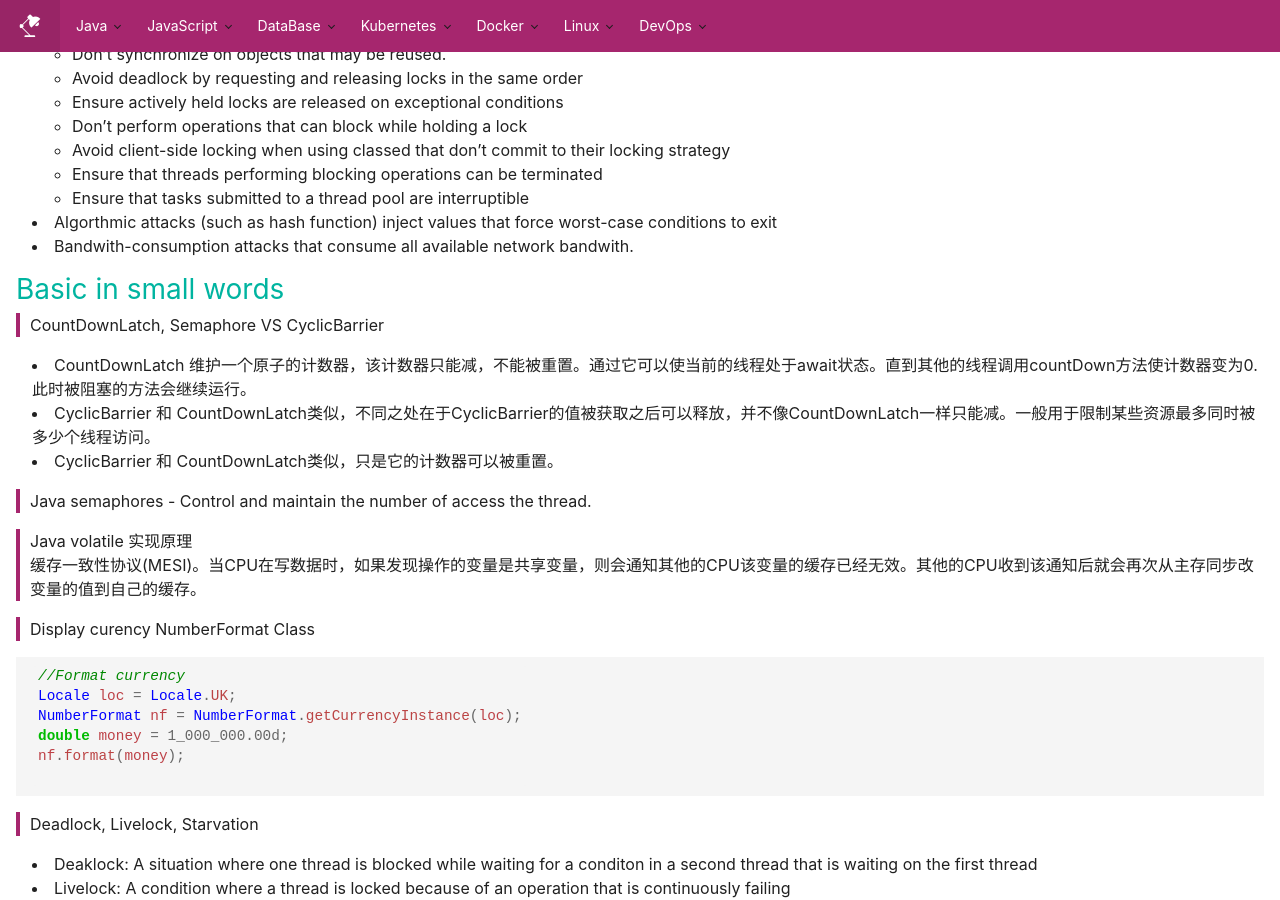
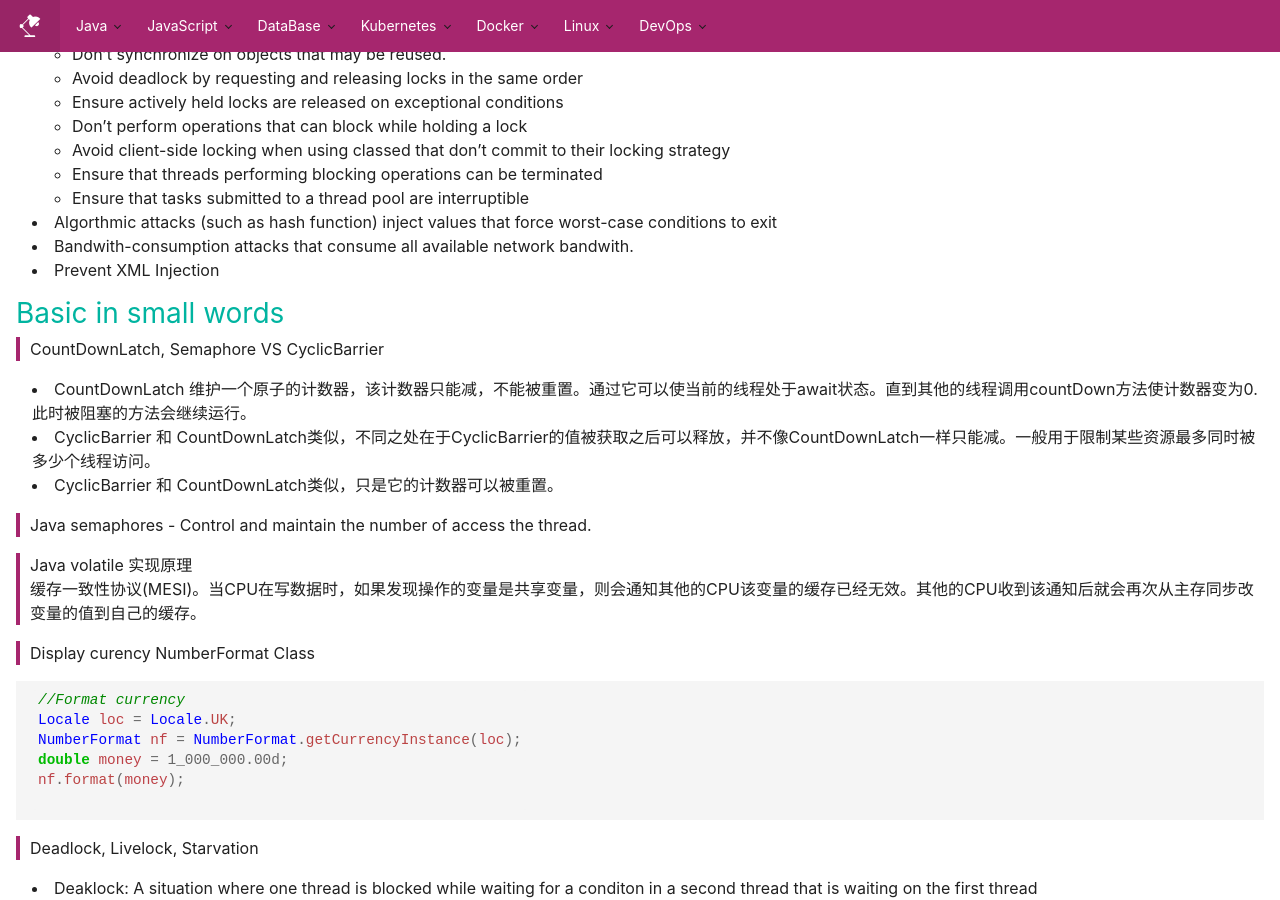
Before and after one commit to Evliess/evliess.github.io, a Jekyll site: the page built from _posts/2018-02-22-basicknowledge-java.md, in a window 1280 px wide and 900 px high, scrolled down 1301 px. Built offline with Jekyll 4.4.1, drawn with Linux system fonts in a browser that asks for light colours; some web fonts are replaced.

Commit message:
java security coding rules

```diff
--- a/_posts/2018-02-22-basicknowledge-java.md
+++ b/_posts/2018-02-22-basicknowledge-java.md
@@ -50,6 +50,8 @@ date: 2018-02-22 11:03:55
 
 - Algorthmic attacks (such as hash function) inject values that force worst-case conditions to exit
 - Bandwith-consumption attacks that consume all available network bandwith.
+- Prevent XML Injection
+
 
 
 ## Basic in small words
```
